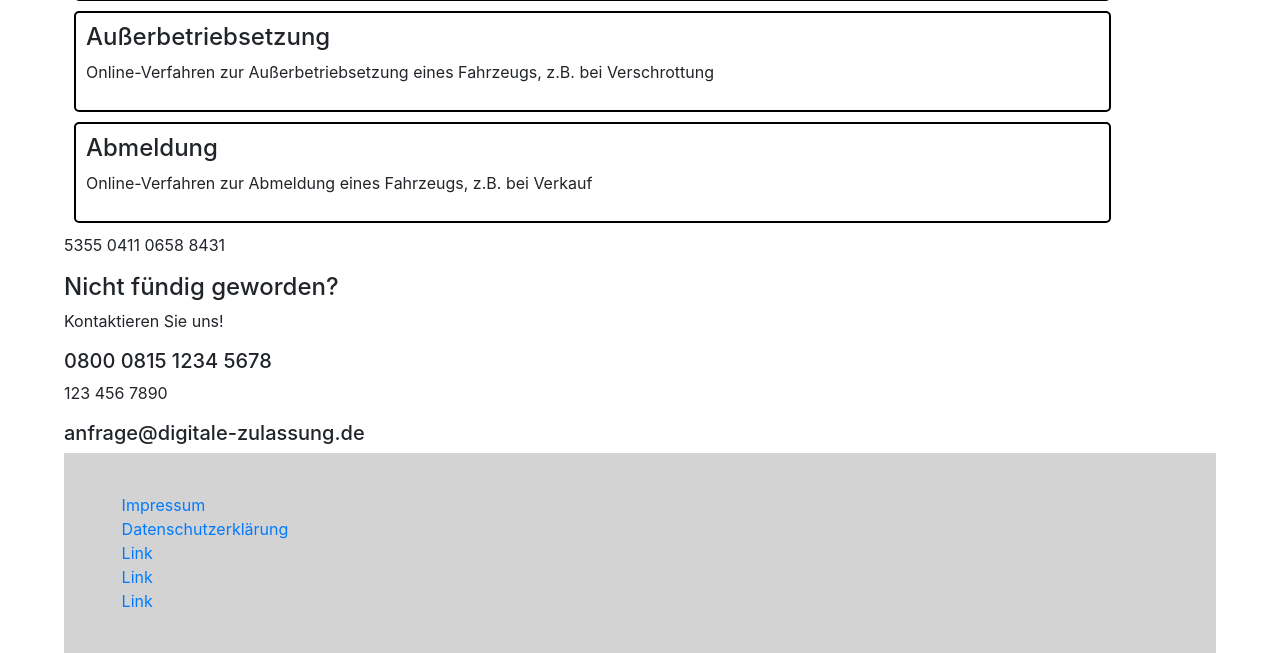
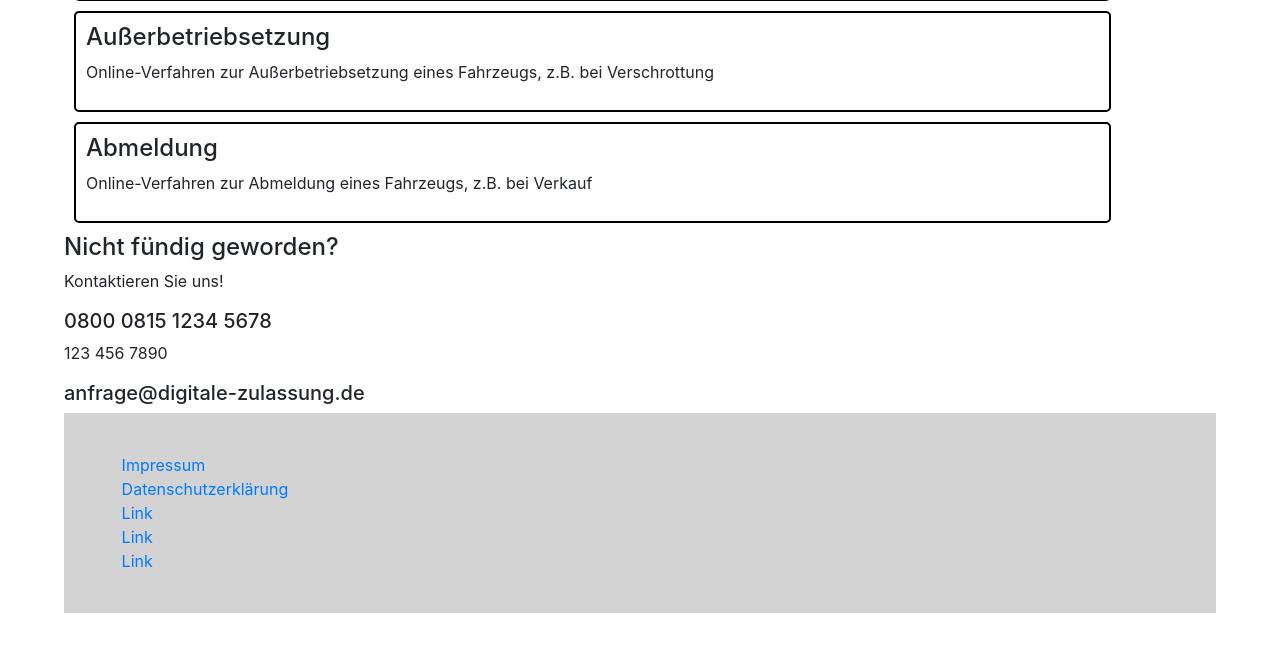
Before and after one commit to MarkusDHS/dizutest, a Django app: page / in a window 1280 px wide. Shown: the part 493-1146 px from the top of the page. After the commit the page ends 1106 px from the top, so only its background shows below. Run offline with Django 3.2, Linux system fonts and the light colour scheme; data comes from the database, SQL or seed files in the repository; some libraries are stand-ins or nearby versions.

Commit message:
Update home.html

```diff
--- a/main/templates/main/home.html
+++ b/main/templates/main/home.html
@@ -28,7 +28,7 @@
 
     </div>
 {% endfor %}
-<p>5355 0411 0658 8431</p>
+
 <div>
     <h4> Nicht fündig geworden?</h4>
     <p>Kontaktieren Sie uns!</p>
```
